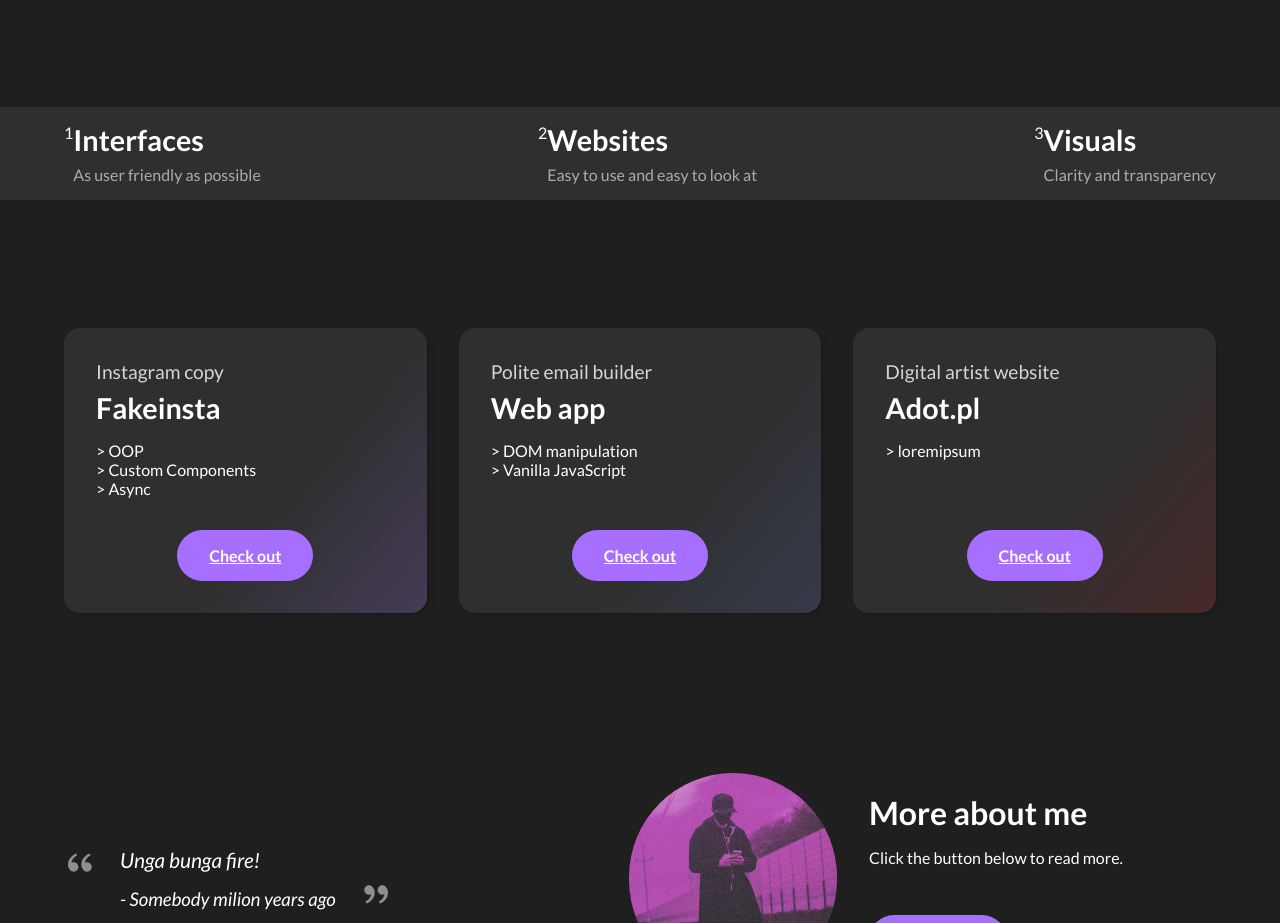
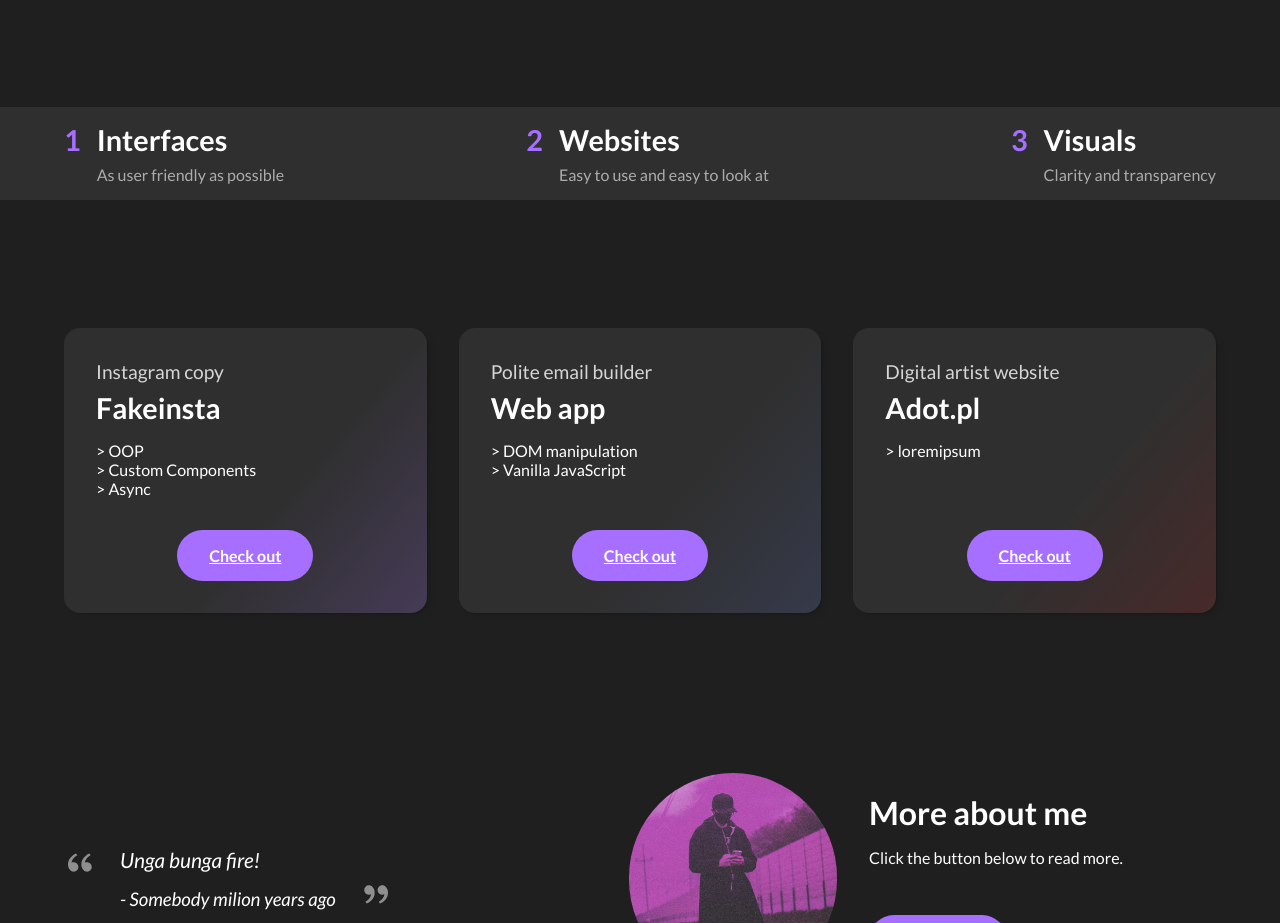
Before and after one commit to goodideagiver/purple-dev-react, a React (Create React App) app: page / in a window 1280 px wide. Shown: the part 900-1823 px from the top of the page. Built offline with nearby package versions, Linux system fonts and the light colour scheme.

Commit message:
fixed accidentally removed css

```diff
--- a/src/components/content/home/promo/Promo.js
+++ b/src/components/content/home/promo/Promo.js
@@ -10,7 +10,7 @@ const Promo = () => {
 			<ul className={st.list}>
 				{cellData.map(({ name, desc, number }, id) => (
 					<li key={name}>
-						<p className={number}>{id + 1}</p>
+						<p className={st.number}>{id + 1}</p>
 						<div className={st.cell}>
 							<h3>{name}</h3>
 							<p className={st.desc}>{desc}</p>
```
